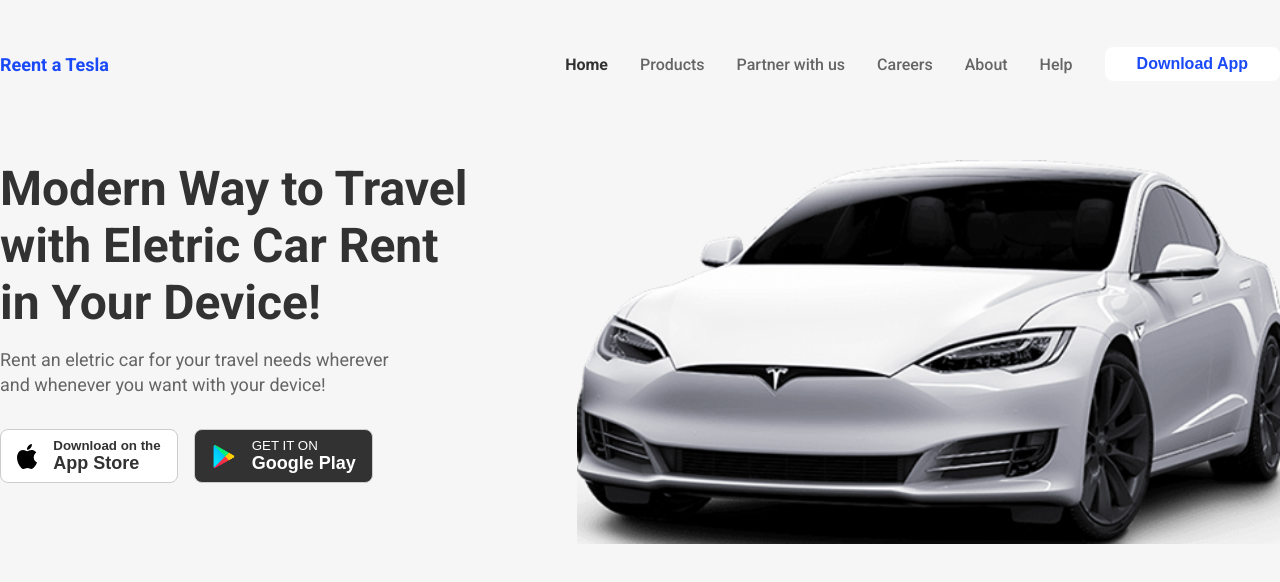
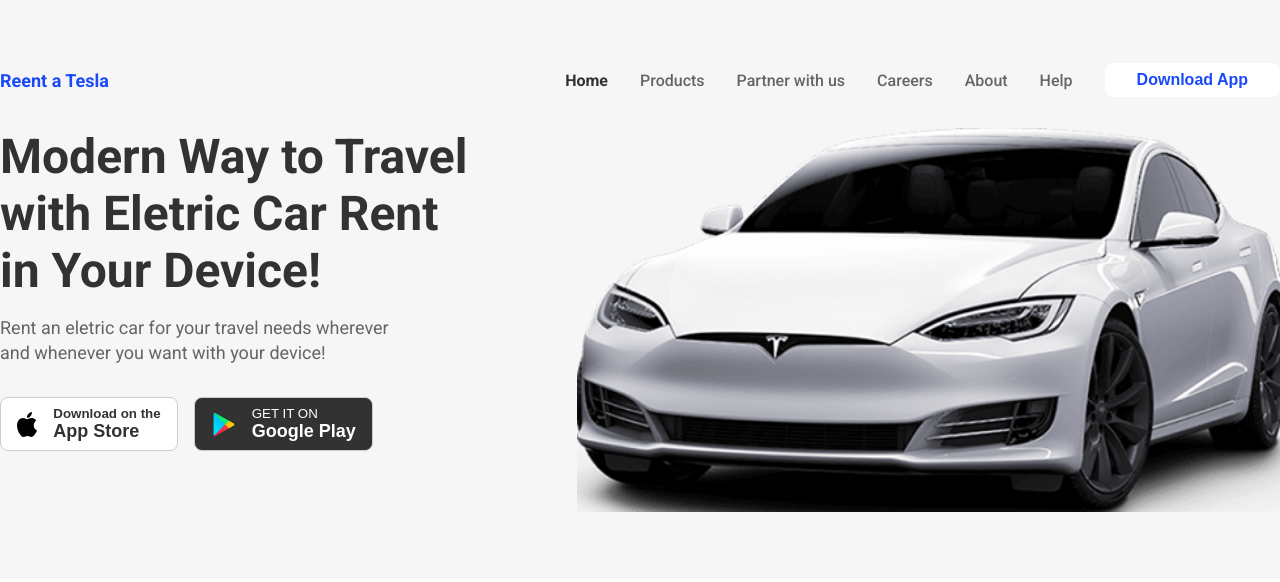
Before and after one commit to LuisFilipePedroso/Rent-a-Tesla, a React (Vite) app: page / in a window 1280 px wide. Shown: the top 582 px of the page. Built offline with nearby package versions, Linux system fonts and the light colour scheme.

Commit message:
feat: create content component

```diff
--- a/src/components/Menu/index.tsx
+++ b/src/components/Menu/index.tsx
@@ -1,9 +1,10 @@
 import Button from "../Button";
-import { Container, List, ListItem, Logo, Nav } from "./styles";
+import { Container, Content, List, ListItem, Logo, Nav } from "./styles";
 
 function Menu() {
   return (
     <Container>
+      <Content>
         <Logo>Reent a Tesla</Logo>
 
         <Nav>
@@ -29,6 +30,7 @@
             <Button variant="secondary">Download App</Button>
           </List>
         </Nav>
+      </Content>
     </Container>
   )
 }
--- a/src/components/Menu/styles.ts
+++ b/src/components/Menu/styles.ts
@@ -1,7 +1,11 @@
 import { styled } from "../../stitches.config";
 import { pxToRem } from "../../utils";
 
-export const Container = styled("header", {
+export const Container = styled("div", {
+  backgroundColor: "$gray100",
+});
+
+export const Content = styled("header", {
   display: "flex",
   justifyContent: "space-between",
   alignItems: "center",
@@ -10,7 +14,8 @@
   maxWidth: 1480,
   marginLeft: "auto",
   marginRight: "auto",
-  marginBottom: `${pxToRem("64")}rem`,
+  marginTop: `${pxToRem("16")}rem`,
+  marginBottom: `${pxToRem("16")}rem`,
 });
 
 export const Logo = styled("h3", {
```
Lines whose indentation alone changed are shown as unchanged.
